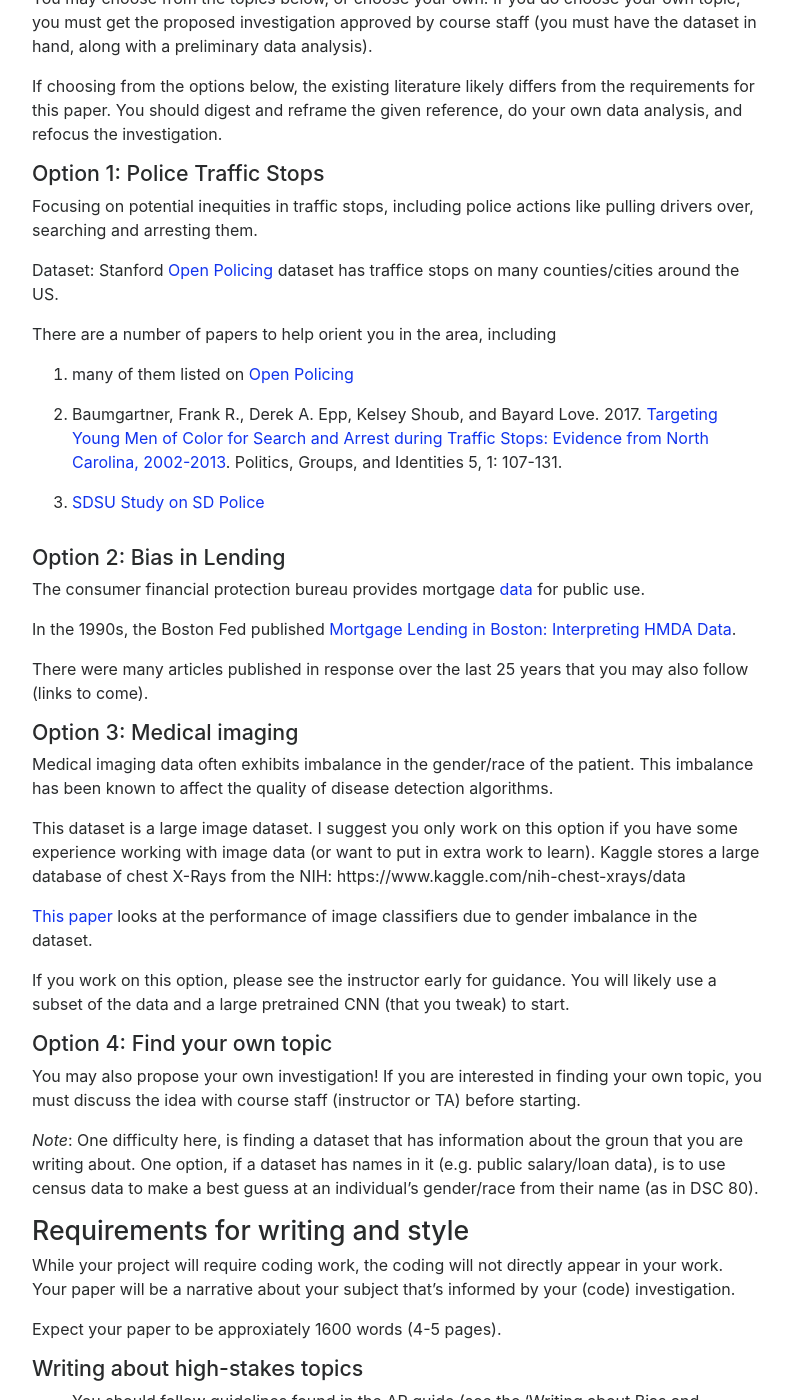
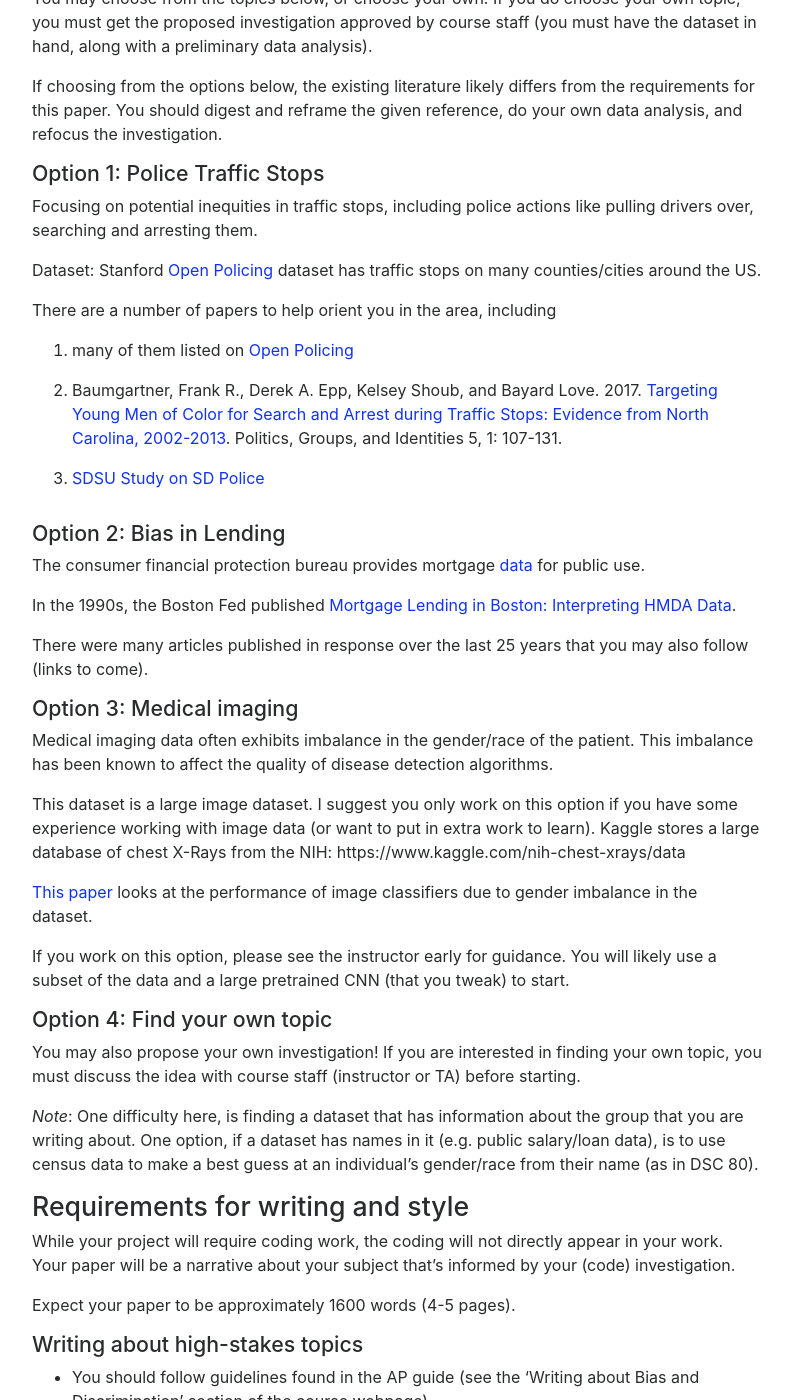
Before and after one commit to afraenkel/course-fairness-webpage, a Jekyll site: the page built from assignments/inequity-analysis.md, in a window 1280 px wide and 1400 px high, scrolled down 825 px. Shown: the whole window, without its empty margins (243-1035 px from the left). Built offline with Jekyll 4.4.1, drawn with Linux system fonts in a browser that asks for light colours; nearby versions of some CDN libraries.

Commit message:
Fix typos in Assignment 1

```diff
--- a/assignments/inequity-analysis.md
+++ b/assignments/inequity-analysis.md
@@ -50,7 +50,7 @@ Focusing on potential inequities in traffic stops, including police
 actions like pulling drivers over, searching and arresting them.
 
 Dataset: Stanford [Open Policing](https://openpolicing.stanford.edu/)
-dataset has traffice stops on many counties/cities around the US.
+dataset has traffic stops on many counties/cities around the US.
 
 There are a number of papers to help orient you in the area, including
 1. many of them listed on [Open Policing](https://openpolicing.stanford.edu/)
@@ -99,7 +99,7 @@ If you are interested in finding your own topic, you must discuss the
 idea with course staff (instructor or TA) before starting.
 
 *Note*: One difficulty here, is finding a dataset that has information about
-the groun that you are writing about. One option, if a dataset has
+the group that you are writing about. One option, if a dataset has
 names in it (e.g. public salary/loan data), is to use census data to
 make a best guess at an individual's gender/race from their name (as
 in DSC 80).
@@ -110,7 +110,7 @@ While your project will require coding work, the coding will not
 directly appear in your work. Your paper will be a narrative
 about your subject that's informed by your (code) investigation.
 
-Expect your paper to be approxiately 1600 words (4-5 pages).
+Expect your paper to be approximately 1600 words (4-5 pages).
 
 ### Writing about high-stakes topics
 
```
